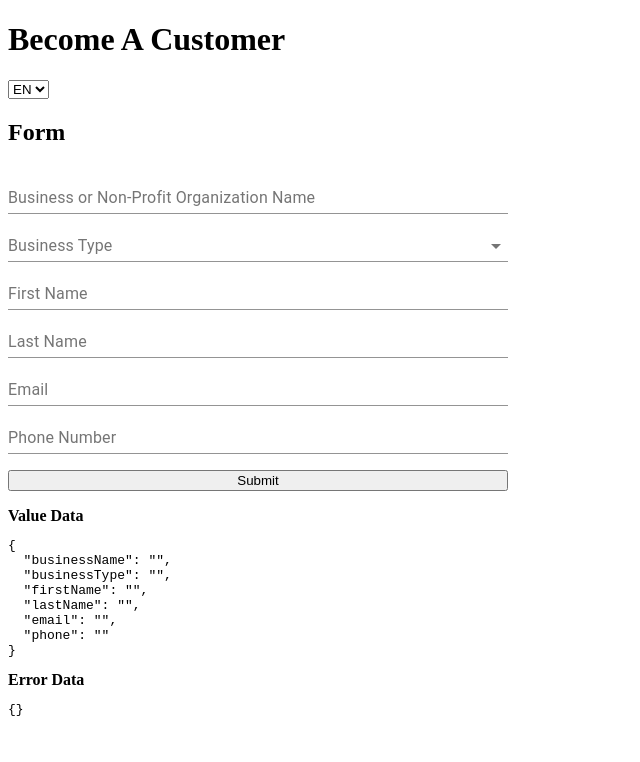
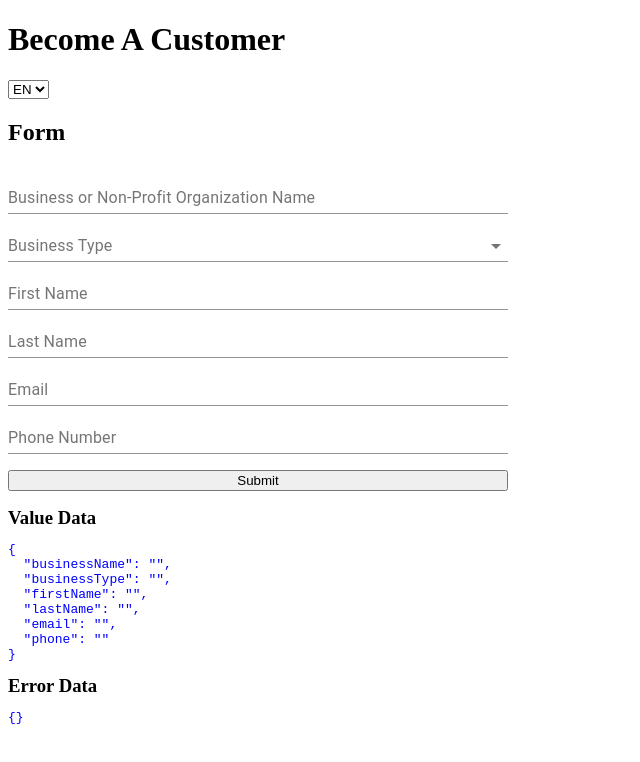
Before and after one commit to paulpladziewicz/forms, a Next.js app: page / in a window 1280 px wide. Shown: the top 762 px of the page, without its empty margins (0-640 px from the left). Built offline with nearby package versions, Linux system fonts and the light colour scheme.

Commit message:
slight style adjustments

```diff
--- a/components/forms/BecomeACustomerForm.js
+++ b/components/forms/BecomeACustomerForm.js
@@ -68,7 +68,7 @@ const BecomeACustomerForm = () => {
 							onBlur={handleBlur}
 							value={values.businessName}
 						/>
-						{errors.businessName && touched.businessName && errors.businessName}
+						<span style={{color: 'red'}}>{errors.businessName && touched.businessName && errors.businessName}</span>
 						<FormControl>
 							<InputLabel id="business-type-label">Business Type</InputLabel>
 							<Select
@@ -84,8 +84,7 @@ const BecomeACustomerForm = () => {
 								<MenuItem value='College'>College</MenuItem>
 							</Select>
 						</FormControl>
-						{errors.businessType && touched.businessType && errors.businessType}
-						{/*//*/}
+						<span style={{color: 'red'}}>{errors.businessType && touched.businessType && errors.businessType}</span>
 						<TextField
 							type="text"
 							name="firstName"
@@ -94,7 +93,7 @@ const BecomeACustomerForm = () => {
 							onBlur={handleBlur}
 							value={values.firstName}
 						/>
-						{errors.firstName && touched.firstName && errors.firstName}
+						<span style={{color: 'red'}}>{errors.firstName && touched.firstName && errors.firstName}</span>
 						<TextField
 							type="text"
 							name="lastName"
@@ -103,7 +102,7 @@ const BecomeACustomerForm = () => {
 							onBlur={handleBlur}
 							value={values.lastName}
 						/>
-						{errors.lastName && touched.lastName && errors.lastName}
+						<span style={{color: 'red'}}>{errors.lastName && touched.lastName && errors.lastName}</span>
 						<TextField
 							type="email"
 							name="email"
@@ -112,7 +111,7 @@ const BecomeACustomerForm = () => {
 							onBlur={handleBlur}
 							value={values.email}
 						/>
-						{errors.email && touched.email && errors.email}
+						<span style={{color: 'red'}}>{errors.email && touched.email && errors.email}</span>
 						<TextField
 							type="text"
 							name="phone"
@@ -121,14 +120,14 @@ const BecomeACustomerForm = () => {
 							onBlur={handleBlur}
 							value={values.phone}
 						/>
-						{errors.phone && touched.phone && errors.phone}
+						<span style={{color: 'red'}}>{errors.phone && touched.phone && errors.phone}</span>
 						<button type="submit" disabled={isSubmitting} style={{margin: '16px 0px'}}>
 							Submit
 						</button>
-						<h4 style={{margin: '0'}}>Value Data</h4>
-						<pre>{JSON.stringify(values, null, 2)}</pre>
-						<h4 style={{margin: '0'}}>Error Data</h4>
-						<pre>{JSON.stringify(errors, null, 2)}</pre>
+						<h3 style={{margin: '0'}}>Value Data</h3>
+						<pre style={{color: 'blue'}}>{JSON.stringify(values, null, 2)}</pre>
+						<h3 style={{margin: '0'}}>Error Data</h3>
+						<pre style={{color: 'blue'}}>{JSON.stringify(errors, null, 2)}</pre>
 					</form>
 				)}
 			</Formik>
```
